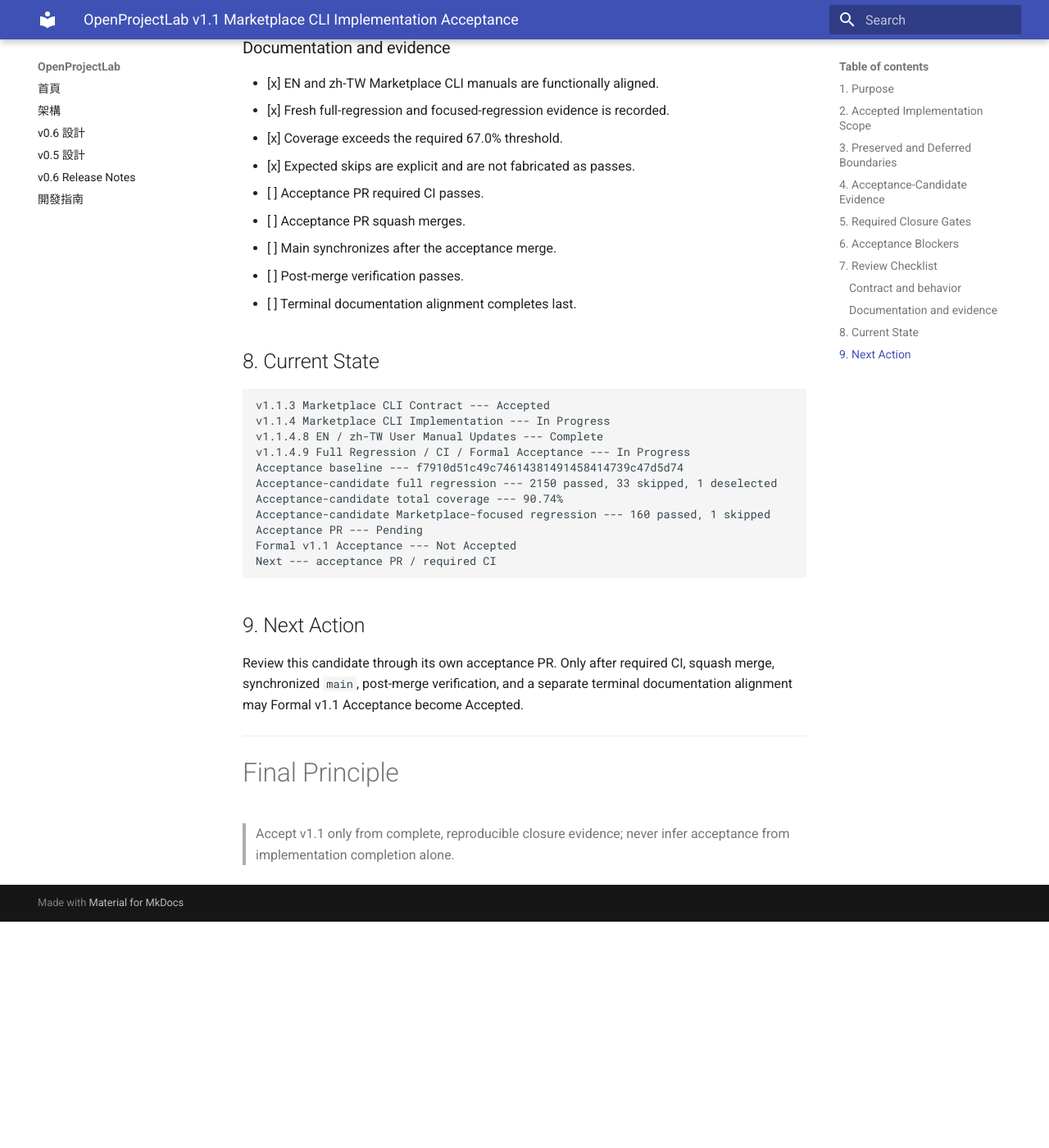
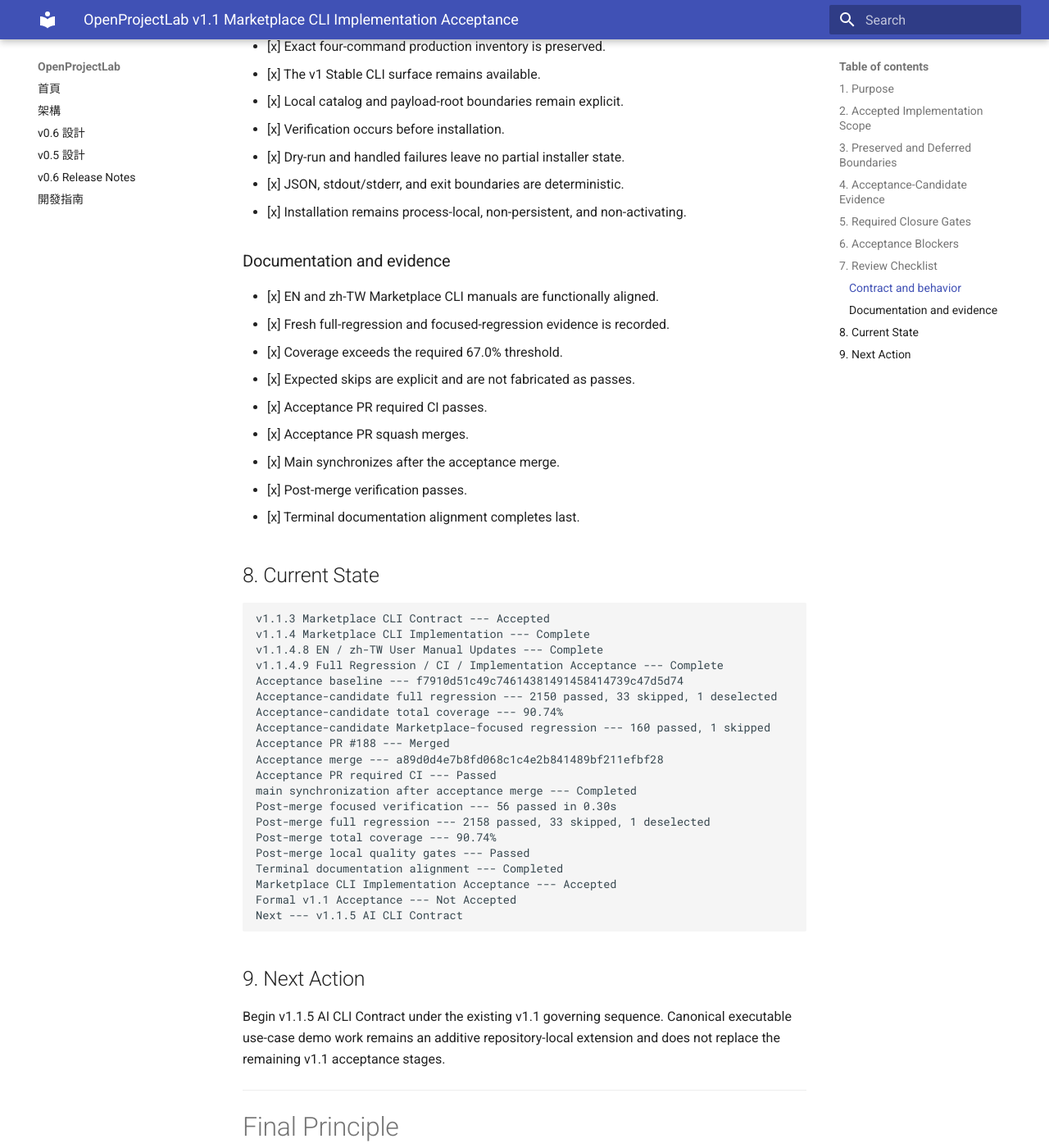
Before and after one commit to khwang1964/OpenProjectLab, an MkDocs documentation site: the page built from docs/releases/v1.1-marketplace-cli-implementation-acceptance.md, in a window 1280 px wide and 1400 px high, scrolled down 3965 px. Shown: the whole window at 82% size. Built offline with MkDocs 1.6.1 and Material for MkDocs 9.7.7, drawn with Linux system fonts in a browser that asks for light colours; before the commit the page ends 5089 px from its top, so only the background shows below that; some of the changed text lies outside the part shown.

Commit message:
docs: accept v1.1 marketplace CLI implementation (#189)

````diff
--- a/docs/releases/v1.1-marketplace-cli-implementation-acceptance.md
+++ b/docs/releases/v1.1-marketplace-cli-implementation-acceptance.md
@@ -1,20 +1,24 @@
 # OpenProjectLab v1.1 Marketplace CLI Implementation Acceptance
 
-> **Status:** Proposed --- Acceptance Candidate In Progress\
+> **Status:** Accepted\
 > **Target Release:** OpenProjectLab v1.1.0\
-> **Phase:** v1.1.4.9 --- Full Regression / CI / Formal Acceptance\
+> **Phase:** v1.1.4.9 --- Full Regression / CI / Implementation Acceptance\
 > **Date:** 2026-08-21\
 > **Accepted Contract:** `docs/releases/v1.1-marketplace-cli-contract.md`\
 > **Implementation Baseline:** `docs/releases/v1.1-marketplace-cli-implementation.md`\
 > **Acceptance Baseline Commit:** `f7910d51c49c74614381491458414739c47d5d74`\
+> **Acceptance PR:** #188 --- Merged\
+> **Acceptance Merge Commit:** `a89d0d4e7b8fd068c1c4e2b841489bf211efbf28`\
+> **Marketplace CLI Implementation Acceptance:** Accepted\
 > **Formal v1.1 Acceptance:** Not Accepted
 
 ------------------------------------------------------------------------
 
 ## 1. Purpose
 
-This record governs Formal v1.1 acceptance of the deterministic-local
-Marketplace CLI implementation. It does not accept future remote Marketplace,
+This record governs acceptance of the deterministic-local Marketplace CLI
+implementation. It does not constitute Formal v1.1 Acceptance and does not
+accept future remote Marketplace,
 trust/signing, dependency-resolution, payment, rating/review, activation,
 persistence, or AI CLI capabilities.
 
@@ -35,7 +39,8 @@
     ↓
 terminal documentation alignment completes
     ↓
-Formal v1.1 Acceptance --- Accepted
+Marketplace CLI Implementation Acceptance --- Accepted
+Formal v1.1 Acceptance --- Not Accepted
 ```
 
 No local result, implementation merge, or documentation merge skips a later
@@ -116,7 +121,7 @@
 
 ## 5. Required Closure Gates
 
-Current closure state:
+Completed closure state:
 
 ``` text
 Implementation slices v1.1.4.1 through v1.1.4.8 --- Complete
@@ -126,18 +131,28 @@
 Acceptance-candidate required coverage --- Passed
 Acceptance-candidate Marketplace-focused regression --- Passed
 Acceptance record and fail-closed automation --- Added
-Acceptance PR --- Pending
-Acceptance PR required CI --- Pending
-Acceptance squash merge --- Pending
-main synchronization after acceptance merge --- Pending
-Post-merge full regression / focused verification --- Pending
-Post-merge local quality gates --- Pending
-Terminal documentation alignment --- Pending
+Acceptance PR #188 --- Merged
+Acceptance PR required CI --- Passed
+Acceptance squash merge --- Completed
+Acceptance merge commit --- a89d0d4e7b8fd068c1c4e2b841489bf211efbf28
+main synchronization after acceptance merge --- Completed
+Post-merge focused verification --- 56 passed in 0.30s
+Post-merge full regression --- 2158 passed, 33 skipped, 1 deselected
+Post-merge full regression execution time --- 23.41s
+Post-merge total coverage --- 90.74%
+Post-merge local quality gates --- Passed
+Terminal documentation alignment --- Completed
+Marketplace CLI Implementation Acceptance --- Accepted
+v1.1.5 AI CLI Contract --- Not Started
+v1.1.6 AI CLI Implementation --- Not Started
+v1.1.7 Documentation / EN-zh-TW Parity --- Not Started
+v1.1.8 Reliability / Artifact-backed Verification --- Not Started
+v1.1.9 Formal v1.1 Acceptance --- Not Accepted
 Formal v1.1 Acceptance --- Not Accepted
 ```
 
-Formal v1.1 Acceptance must remain `Not Accepted` while any required closure
-gate is Pending or failed.
+Formal v1.1 Acceptance must remain `Not Accepted` while any remaining v1.1
+delivery or closure gate is Not Started, Pending, or failed.
 
 ## 6. Acceptance Blockers
 
@@ -176,37 +191,47 @@
 - [x] Fresh full-regression and focused-regression evidence is recorded.
 - [x] Coverage exceeds the required 67.0% threshold.
 - [x] Expected skips are explicit and are not fabricated as passes.
-- [ ] Acceptance PR required CI passes.
-- [ ] Acceptance PR squash merges.
-- [ ] Main synchronizes after the acceptance merge.
-- [ ] Post-merge verification passes.
-- [ ] Terminal documentation alignment completes last.
+- [x] Acceptance PR required CI passes.
+- [x] Acceptance PR squash merges.
+- [x] Main synchronizes after the acceptance merge.
+- [x] Post-merge verification passes.
+- [x] Terminal documentation alignment completes last.
 
 ## 8. Current State
 
 ``` text
 v1.1.3 Marketplace CLI Contract --- Accepted
-v1.1.4 Marketplace CLI Implementation --- In Progress
+v1.1.4 Marketplace CLI Implementation --- Complete
 v1.1.4.8 EN / zh-TW User Manual Updates --- Complete
-v1.1.4.9 Full Regression / CI / Formal Acceptance --- In Progress
+v1.1.4.9 Full Regression / CI / Implementation Acceptance --- Complete
 Acceptance baseline --- f7910d51c49c74614381491458414739c47d5d74
 Acceptance-candidate full regression --- 2150 passed, 33 skipped, 1 deselected
 Acceptance-candidate total coverage --- 90.74%
 Acceptance-candidate Marketplace-focused regression --- 160 passed, 1 skipped
-Acceptance PR --- Pending
+Acceptance PR #188 --- Merged
+Acceptance merge --- a89d0d4e7b8fd068c1c4e2b841489bf211efbf28
+Acceptance PR required CI --- Passed
+main synchronization after acceptance merge --- Completed
+Post-merge focused verification --- 56 passed in 0.30s
+Post-merge full regression --- 2158 passed, 33 skipped, 1 deselected
+Post-merge total coverage --- 90.74%
+Post-merge local quality gates --- Passed
+Terminal documentation alignment --- Completed
+Marketplace CLI Implementation Acceptance --- Accepted
 Formal v1.1 Acceptance --- Not Accepted
-Next --- acceptance PR / required CI
+Next --- v1.1.5 AI CLI Contract
 ```
 
 ## 9. Next Action
 
-Review this candidate through its own acceptance PR. Only after required CI,
-squash merge, synchronized `main`, post-merge verification, and a separate
-terminal documentation alignment may Formal v1.1 Acceptance become Accepted.
+Begin v1.1.5 AI CLI Contract under the existing v1.1 governing sequence.
+Canonical executable use-case demo work remains an additive repository-local
+extension and does not replace the remaining v1.1 acceptance stages.
 
 ------------------------------------------------------------------------
 
 # Final Principle
 
-> Accept v1.1 only from complete, reproducible closure evidence; never infer
-> acceptance from implementation completion alone.
+> Accept the Marketplace CLI implementation only from complete, reproducible
+> closure evidence; never infer Formal v1.1 Acceptance from one completed
+> implementation slice.
````
Also changed, not shown: CHANGELOG.md (+9 -0 lines), docs/HISTORY.md (+22 -0 lines), docs/releases/v1.1-marketplace-cli-implementation.md (+13 -4 lines), docs/roadmap.md (+11 -5 lines), 2 other files.
